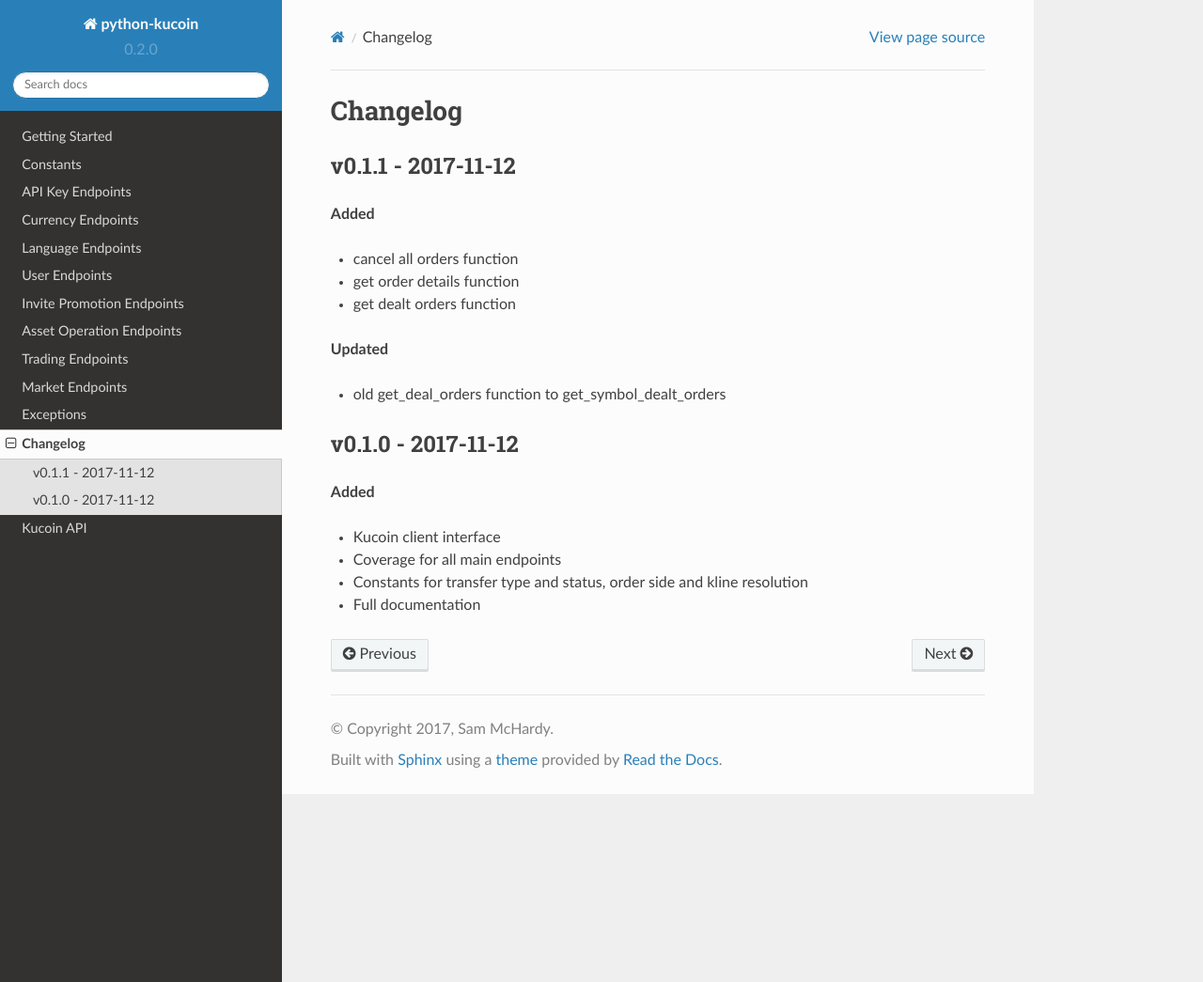
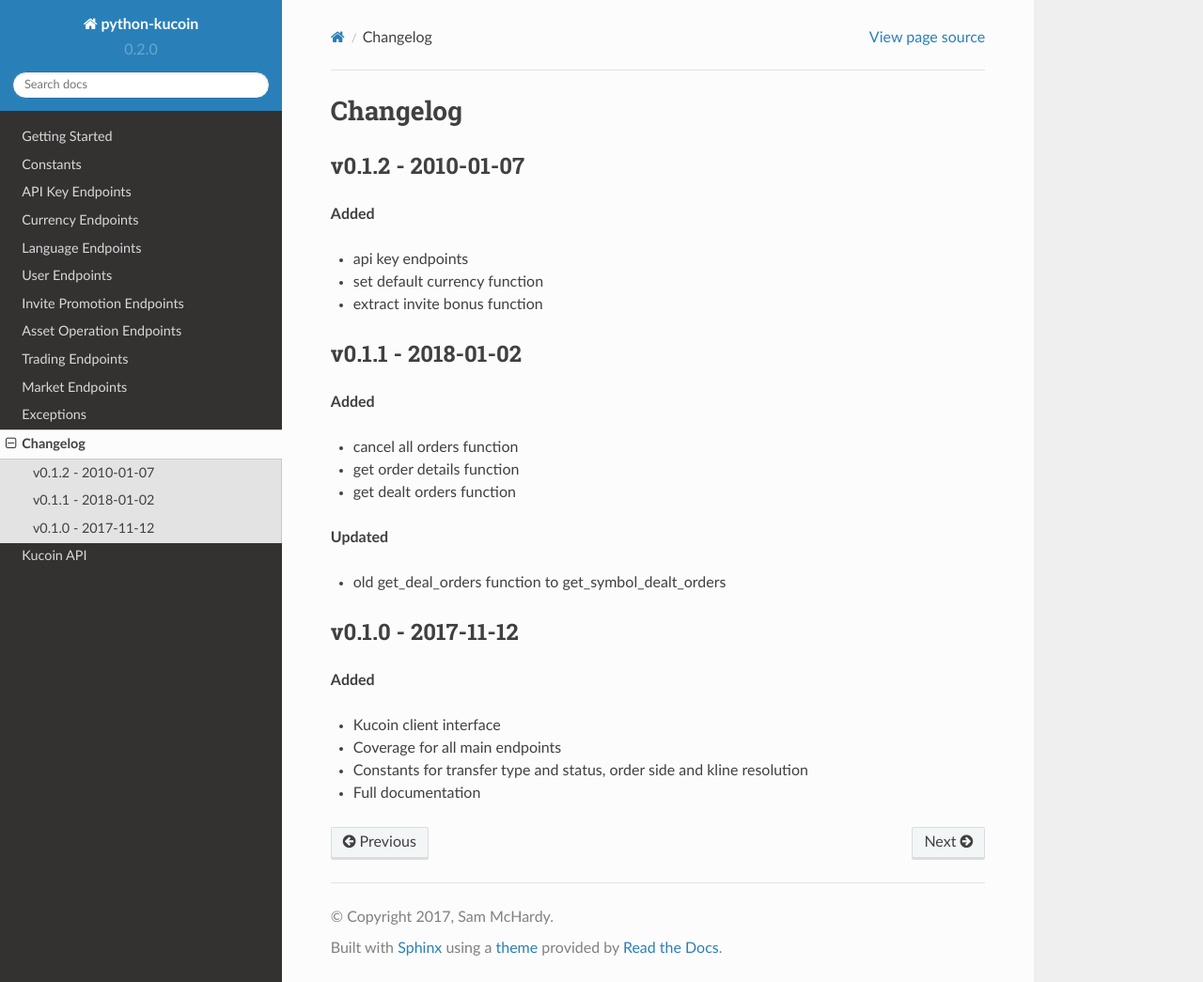
Before and after one commit to sammchardy/python-kucoin, a Sphinx documentation site: the page built from docs/changelog.rst, in a window 1280 px wide and 1045 px high. Shown: the whole window at 94% size. Built offline with Sphinx 7.4.7 and the Read the Docs theme 2.0.0, drawn with Linux system fonts in a browser that asks for light colours; formulas are drawn with MathJax 3.

Commit message:
Update to v0.1.2

```diff
--- a/README.rst
+++ b/README.rst
@@ -1,5 +1,5 @@
 ===============================
-Welcome to python-kucoin v0.1.1
+Welcome to python-kucoin v0.1.2
 ===============================
 
 .. image:: https://img.shields.io/pypi/v/python-kucoin.svg
--- a/docs/changelog.rst
+++ b/docs/changelog.rst
@@ -1,7 +1,16 @@
 Changelog
 =========
 
-v0.1.1 - 2017-11-12
+v0.1.2 - 2010-01-07
+^^^^^^^^^^^^^^^^^^^
+
+**Added**
+
+- api key endpoints
+- set default currency function
+- extract invite bonus function
+
+v0.1.1 - 2018-01-02
 ^^^^^^^^^^^^^^^^^^^
 
 **Added**
--- a/setup.py
+++ b/setup.py
@@ -3,7 +3,7 @@
 
 setup(
     name='python-kucoin',
-    version='0.1.1',
+    version='0.1.2',
     packages=['kucoin'],
     description='Kucoin REST API python implementation',
     url='https://github.com/sammchardy/python-kucoin',
```
Also changed, not shown: other parts of README.rst (+1 -1 lines).
